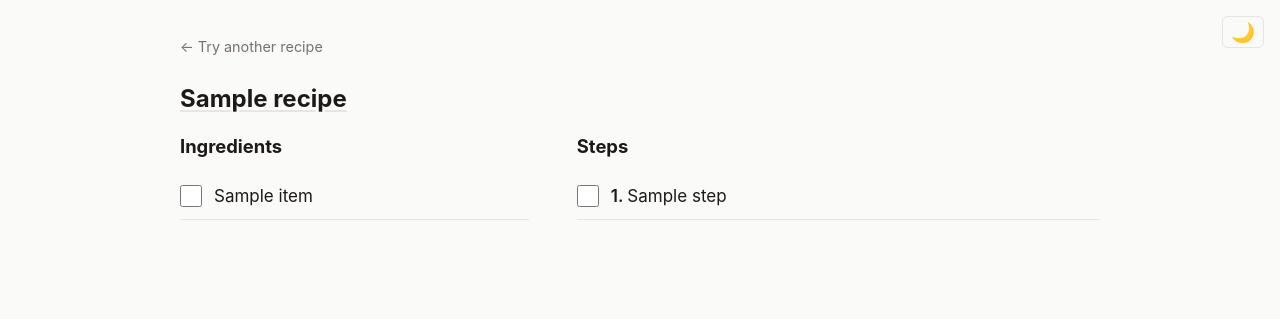
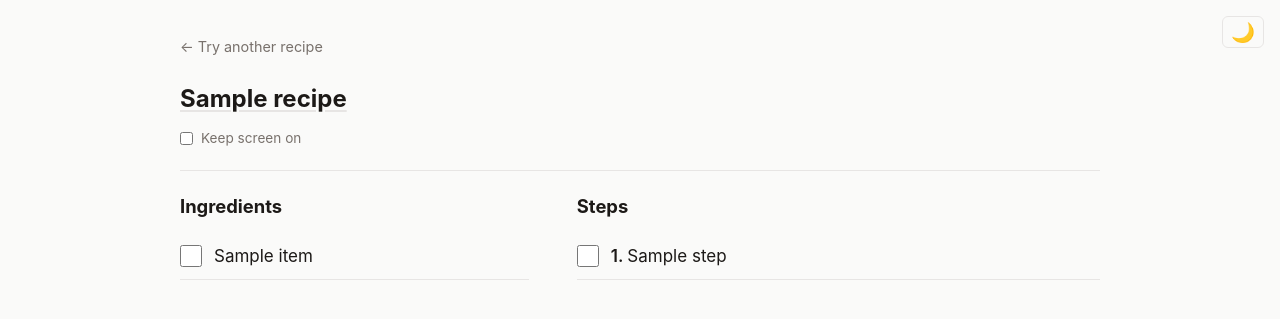
Before and after one commit to djcunningham0/just-show-me-the-recipe, a Python web app: template app/templates/recipe.html in a window 1280 px wide. Shown: the top 319 px of the page. Run offline with Jinja, Linux system fonts and the light colour scheme; the template is opened without the code that fills it: most values are stand-ins (such as "Sample title", 1, 10 or a date in 2020).

Commit message:
screen wake lock

```diff
--- a/app/static/app.js
+++ b/app/static/app.js
@@ -1,8 +1,42 @@
 document.addEventListener("change", function (e) {
-    if (e.target.type === "checkbox") {
+    if (e.target.type === "checkbox" && e.target.closest(".check-item")) {
         e.target.closest(".check-item").classList.toggle("checked", e.target.checked);
     }
 });
+
+// Screen Wake Lock
+(function () {
+    const toggle = document.getElementById("wake-lock-toggle");
+    const checkbox = document.getElementById("wake-lock-checkbox");
+    if (!toggle || !checkbox || !("wakeLock" in navigator)) return;
+
+    toggle.hidden = false;
+    let wakeLock = null;
+
+    async function requestWakeLock() {
+        try {
+            wakeLock = await navigator.wakeLock.request("screen");
+            wakeLock.addEventListener("release", () => { wakeLock = null; });
+        } catch {
+            checkbox.checked = false;
+        }
+    }
+
+    function releaseWakeLock() {
+        wakeLock?.release();
+        wakeLock = null;
+    }
+
+    checkbox.addEventListener("change", () => {
+        checkbox.checked ? requestWakeLock() : releaseWakeLock();
+    });
+
+    document.addEventListener("visibilitychange", () => {
+        if (document.visibilityState === "visible" && checkbox.checked && !wakeLock) {
+            requestWakeLock();
+        }
+    });
+})();
 
 // Theme toggle
 const toggle = document.getElementById("theme-toggle");
--- a/app/static/style.css
+++ b/app/static/style.css
@@ -49,7 +49,8 @@
 }
 
 body {
-    font-family: -apple-system, BlinkMacSystemFont, "Segoe UI", Roboto, sans-serif;
+    font-family:
+        -apple-system, BlinkMacSystemFont, "Segoe UI", Roboto, sans-serif;
     background: var(--color-bg);
     color: var(--color-text);
     line-height: 1.7;
@@ -132,10 +133,16 @@ body {
     color: var(--color-text);
 }
 
+.recipe-header {
+    padding-bottom: 1rem;
+    margin-bottom: 1.25rem;
+    border-bottom: 1px solid var(--color-border);
+}
+
 .recipe h1 {
     font-size: 1.5rem;
     line-height: 1.3;
-    margin-bottom: 1rem;
+    margin-bottom: 0;
 }
 
 .recipe h1 a {
@@ -159,6 +166,23 @@ body {
     border-bottom: 1px solid var(--color-border);
     font-size: 0.9rem;
     color: var(--color-muted);
+}
+
+/* -- Wake lock toggle -- */
+.wake-lock-toggle {
+    display: inline-flex;
+    align-items: center;
+    gap: 0.5rem;
+    margin-top: 0.75rem;
+    font-size: 0.85rem;
+    color: var(--color-muted);
+    cursor: pointer;
+    user-select: none;
+}
+
+.wake-lock-toggle input[type="checkbox"] {
+    accent-color: var(--color-accent);
+    cursor: pointer;
 }
 
 .recipe h2 {
--- a/app/templates/recipe.html
+++ b/app/templates/recipe.html
@@ -9,7 +9,10 @@ Recipe!{% endblock %} {% block content %}
                 >{{ recipe.title }}</a
             >
         </h1>
-
+        <label class="wake-lock-toggle" id="wake-lock-toggle" hidden>
+            <input type="checkbox" id="wake-lock-checkbox" />
+            <span>Keep screen on</span>
+        </label>
     </header>
 
     <div class="recipe-content">
```
